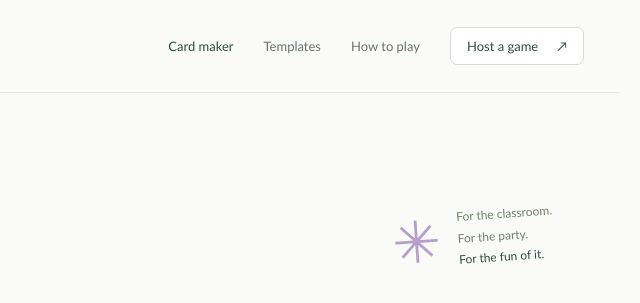
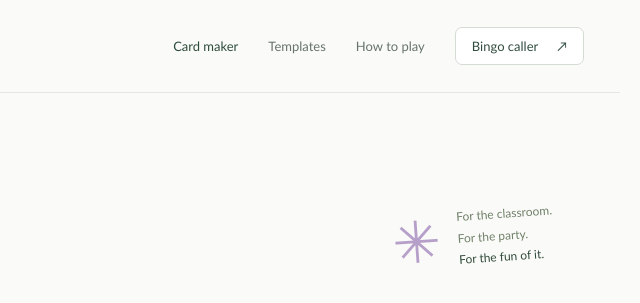
Before and after one commit to ymping666/projectbingo, an Astro site: page / in a window 1280 px wide. Shown: the top 303 px of the page, 640-1280 px from the left. Built offline with nearby package versions, Linux system fonts and the light colour scheme; Astro itself is replaced by a stand-in of ours; no server answers.

Commit message:
Expose classroom choices and independent caller in main navigation

```diff
--- a/src/layouts/Layout.astro
+++ b/src/layouts/Layout.astro
@@ -103,8 +103,8 @@ const path = routePath(Astro.url.pathname);
         ><a
           class:list={{ active: path === '/how-to-play/' }}
           href={withBase('/how-to-play/')}>How to play</a
-        ><a class="host-nav" href={withBase('/host/')}
-          >Host a game <span aria-hidden="true">↗</span></a
+        ><a class="host-nav" href={withBase('/bingo-caller/')}
+          >Bingo caller <span aria-hidden="true">↗</span></a
         >
       </nav>
     </header><main id="main"><slot /></main><footer class="site-footer">
```
